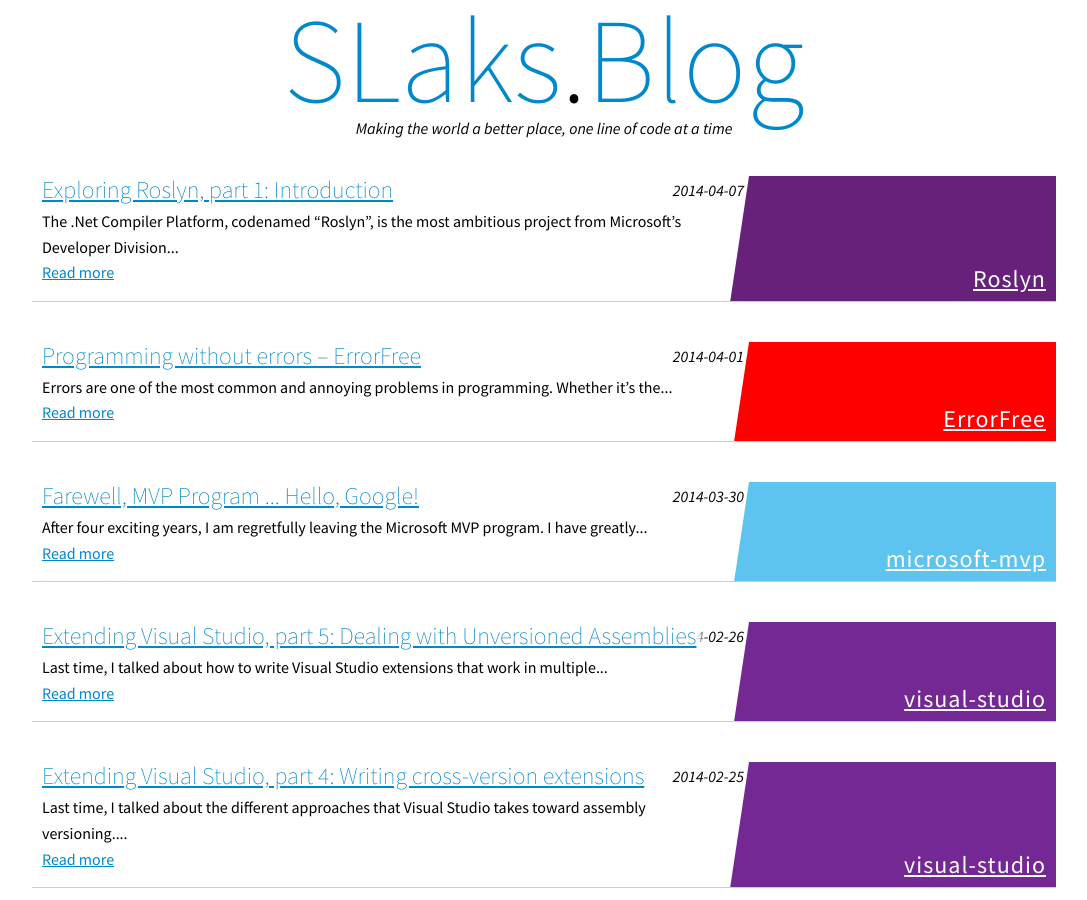
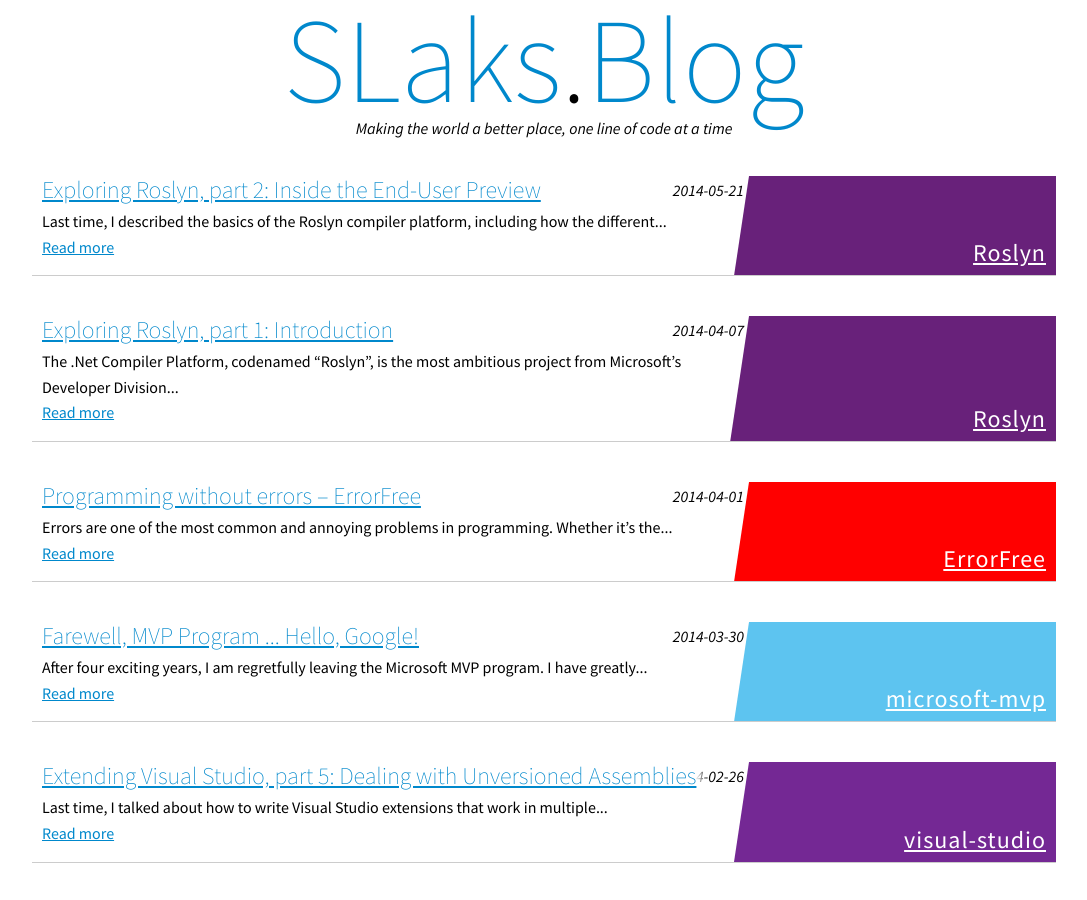
Before and after one commit to SLaks/SLaks.Blog, a Jekyll site: the page built from index.html, in a window 1280 px wide and 900 px high. Shown: the whole window, without its empty margins (96-1183 px from the left). Built offline with Jekyll 4.4.1, drawn with Linux system fonts in a browser that asks for light colours; Markdown is read by kramdown in place of the engine named in the settings; some of the changed lines change nothing that is shown.

Commit message:
Post: Exploring Roslyn, part 2: Inside the Preview

```diff
--- a/_posts/2014-04-07-exploring-roslyn-part-1-introduction.md
+++ b/_posts/2014-04-07-exploring-roslyn-part-1-introduction.md
@@ -71,4 +71,4 @@
 
 This layer is even less externally useful than EditorFeatures; it's entirely coupled to ugly VS implementation details.  Its only useful public type is the `VisualStudioWorkspace` class, which extends the core Roslyn `Workspace` with VS-specific integration methods to get projects, display definition & FAR results, and a few other things.
 
-_Next time: Inside the End-User Preview_
+[_Next time: Inside the End-User Preview_]({% post_url 2014-05-21-exploring-roslyn-part-2-inside-end-user-preview %})
--- /dev/null
+++ b/_posts/2014-05-21-exploring-roslyn-part-2-inside-end-user-preview.md
@@ -0,0 +1,75 @@
+---
+title: "Exploring Roslyn, part 2: Inside the End-User Preview"
+layout: "post"
+categories: [Roslyn, .net, visual-studio]
+---
+
+[Last time]({% post_url 2014-04-07-exploring-roslyn-part-1-introduction %}), I described the basics of the Roslyn compiler platform, including how the different layers are built and interact with each-other.  In this post, I'll talk about what the End-User Preview does and how it works.
+
+The Roslyn End-User Preview provides the first peek at the new Visual Studio managed editing & debugging experience, powered by Roslyn.  The preview completely replaces all of the native language services (the old DLLs will not be loaded at all) with the new Roslyn-powered versions.  These new DLLs are written entirely in C# and VB (except for a small C++ layer, used to hack around COM interop limitations when talking to other parts of VS).
+
+As you can imagine, replacing the native language services is a gargantuan task, especially since the team is maintaining its usual commitment of not breaking muscle memory.  All of the editing behaviors you're used to, including snippets, IntelliSense preselection & commit patterns, and more, work as they did before, so your accustomed patterns of keyboard shortcuts will continue to work.  To make sure this is done perfectly, the Roslyn team wants your feedback.  Take out some time, [download the preview](https://connect.microsoft.com/VisualStudio/Downloads/DownloadDetails.aspx?DownloadID=52793), and enjoy the enhanced editor experience.  If you notice anything that doesn't behave the way it used to, take out a but of time and [file a bug](https://connect.microsoft.com/VisualStudio/feedback/CreateFeedbackForm.aspx?FeedbackFormConfigurationID=5494&FeedbackType=3).
+
+#What's in the preview?
+The preview has two components: the new Roslyn compilers, which replace the native compilers when building your projects, and the language services, which power the editor & debugger within Visual Studio.  Although these components sounds unrelated, they will not work in isolation; the debugger (in particular) makes very specific assumptions about the IL generated by the compiler, and won't work properly with the wrong version of the compiler.
+
+##Compilers
+The compiler preview is not hosted by Visual Studio.  Instead, the preview extension will edit the per-user MSBuild targets file (see [source](http://source.roslyn.codeplex.com/#CompilerPackage/CompilerPackage.cs)) and replace the definition of the native Csc and Vbc tasks with the new Roslyn-based versions ([Csc](http://source.roslyn.codeplex.com/#Roslyn.Compilers.BuildTasks/Csc.cs) and [Vbc](http://source.roslyn.codeplex.com/#Roslyn.Compilers.BuildTasks/Vbc.cs)).
+
+ > **Note**: This means that as soon as the Roslyn Preview package is loaded (when you create or open a C# or VB project), in any Visual Studio hive, the Roslyn compilers will become active for _all_ MSBuild v12 builds.  If you want to build anything using the native compilers, you can either use an earlier version of MSBuild (eg, the VS 2012 command prompt), or set the `DisableRoslyn` environment variable to `true`.  To check whether you're running the Roslyn compiler, look for `VBCSCompiler.exe` in Task Manager.
+The command-line `vbc.exe` and `csc.exe` are not affected.  (since this just modifies the MSBuild task definition)
+
+The compiler preview uses an interesting approach to maximize performance.  Because it's implemented as a per-user VS extension, the compiler assemblies cannot be NGen'd (since that requires that the assemblies be in the GAC, which needs admin privileges and is machine-wide).  Therefore, every time you start the compiler, the JITter must re-compile all of the compiler's IL to machine code.  Since the compilers are enormously complicated, that would be a noticeable performance hit.  To avoid this delay, the actual compiler code runs in a shared compilation server process called [VBCSCompiler](http://source.roslyn.codeplex.com/#VBCSCompiler).  When you first compile something (whether directly rcsc and rvbc command-line compilers, or whether through the MSBuild tasks), it will launch this compilation server (thus JITting all of the compilation code only once), then communicate over a named pipe ([source](http://source.roslyn.codeplex.com/#VBCSCompiler/BuildProtocol.cs)) to ask it to compile your project.  The server will then sit in  the background until you next compile something, which it will be able to do instantly.  Therefore, you may notice a delay the first time you compile something after rebooting your machine.
+
+This hack is only necessary because the preview is a per-user install.  The next release of Visual Studio will include the Roslyn-powered compilers as part of the machine-wide install of MSBuild v14, which will be properly NGen'd and won't need to do any of this.
+
+##Language services
+The second part of the preview is the new language services.  This part replaces the native language services packages with new Roslyn-powered versions.  Since this lives entirely within Visual Studio, the preview doesn't need any ugly hacks to register itself.  The only difference between the preview package and the built-in Roslyn-based language services that will be released with Dev14 is that the preview package also disables the VS package for the native language services (in the VS registry hive).  Unlike the compilers, the language service has no effect outside the hive it was installed in.
+
+The Roslyn-based language services faithfully reproduce the complete development experience from the native language services (except a couple of features that have not yet been implemented), as well as a host of new features that were made possible by the newly well-organized codebase.  These new editor features fall into a couple of categories:
+
+##Syntax Highlighting
+Roslyn extends the editor's existing syntax highlighting to a number of new areas.  Tooltips for types and method signatures now syntax-highlight the declarations, including keywords and separate colors for User Types (classes, structs, etc), if configured in Fonts & Colors options (the [Productivity Power Tools](http://visualstudiogallery.msdn.microsoft.com/dbcb8670-889e-4a54-a226-a48a15e4cace) extension also has this feature, but Roslyn's works better).  It will even show syntax highlighting for members referenced in `<see />` tags in the doc comments!
+
+Tooltips for collapsed methods or regions now show a fully syntax-highlighted preview of the code in the block.
+
+References to members in `<see>`, `<param>`, `<typeparam>`, and `<exception>` when editing XML doc comments tags are now syntax highlighted, and participate in identifier highlighting.
+
+The language service will also identify unnecessary qualifiers in your code (already-imported namespaces, inferable generic parameters, unnecessary casts, `this.`, etc) and dim them in the editor to show that they can be removed.  (there is also a refactoring to automatically remove them)
+
+<img src="/images/2014/roslyn-syntax-highlighting.png" alt="Roslyn Syntax Highlighting" style="max-width:100%;" />
+
+##IntelliSense
+Roslyn also features a vastly improved IntelliSense engine.  The editor now knows exactly what keywords can appear in every context, giving you accurate IntelliSense for areas like property declaration blocks, class modifier keywords, preprocessor directives, and many other areas that the old C# language services fell short.
+
+The Roslyn editors also add IntelliSense for `<see />` (and similar) tags in XML doc comments, allowing you to select any type or member and insert the correct doc comment ID (with generics declared appropriately).  This makes it far more convenient to write correctly-structured XML comments, which is particularly useful when compiling them to documentation sites (eg, with Sandcastle).
+
+##Refactorings
+The crown jewel of the new language services is the all-new refactoring engine.  All of the existing refactorings have been reworked using the new semantic APIs to preserve the meaning of your code, even if you introduce conflicting names or other challenges.  To make this work, the refactoring engine checks which symbol every identifier resolves to, then makes sure that each one still refers to the same symbol after the rename is complete.  If it detects any changes, it will [fully-qualify](http://source.roslyn.codeplex.com/#Microsoft.CodeAnalysis.Workspaces/Simplification/Simplifier.cs#18) the offending reference to force it to refer to the correct (original) symbol (it will then [reduce](http://source.roslyn.codeplex.com/#Microsoft.CodeAnalysis.Workspaces/Simplification/Simplifier.cs#25) the reference to become as simple as possible).
+
+The rename refactoring in particular has been completely redone.  Instead of showing a modal dialog asking for a new name, the Roslyn-powered rename experience is completely inline.  After pressing F2, you can start typing the new name directly in the editor, and all references to the symbol you're renaming will be updated in real-time, including surrounding changes to resolve conflicts.  (unresolvable conflicts will be highlighted in red)
+
+The refactorings (both old and new) are now exposed contextually.  Press Ctrl + Dot to see which refactorings are available for the current cursor or selection in a smart tag popup; the language service will even show a syntax-highlighted preview of the generated code for each action.
+
+The existing refactorings include
+
+ - Generate variable/type/method/enum/constructor
+ - Fully qualify reference/Add import
+ - Remove unused usings
+ - Implement interface/abstract class
+
+As well as the existing VB-specific syntactic fixes:
+
+ - Add `End` statement
+ - Fix `Exit` / `Continue` loop keyword
+ - Move `Option` statement to top of file
+ - Identifier spell check
+
+There are also a number of completely new refactorings:
+
+ - Simplify type name (removes unnecessary suffixes or namespace qualifiers, and uses keywords or `using` aliases where applicable)
+ - Remove unnecessary cast
+ - Add missing assembly reference
+ - Fix function return type (VB only)
+
+<img src="/images/2014/roslyn-refactorings.png" alt="Roslyn Refactorings" style="max-width: 100%" />
```
Also changed, not shown: images/2014/roslyn-refactorings.png (added), images/2014/roslyn-syntax-highlighting.png (added).
